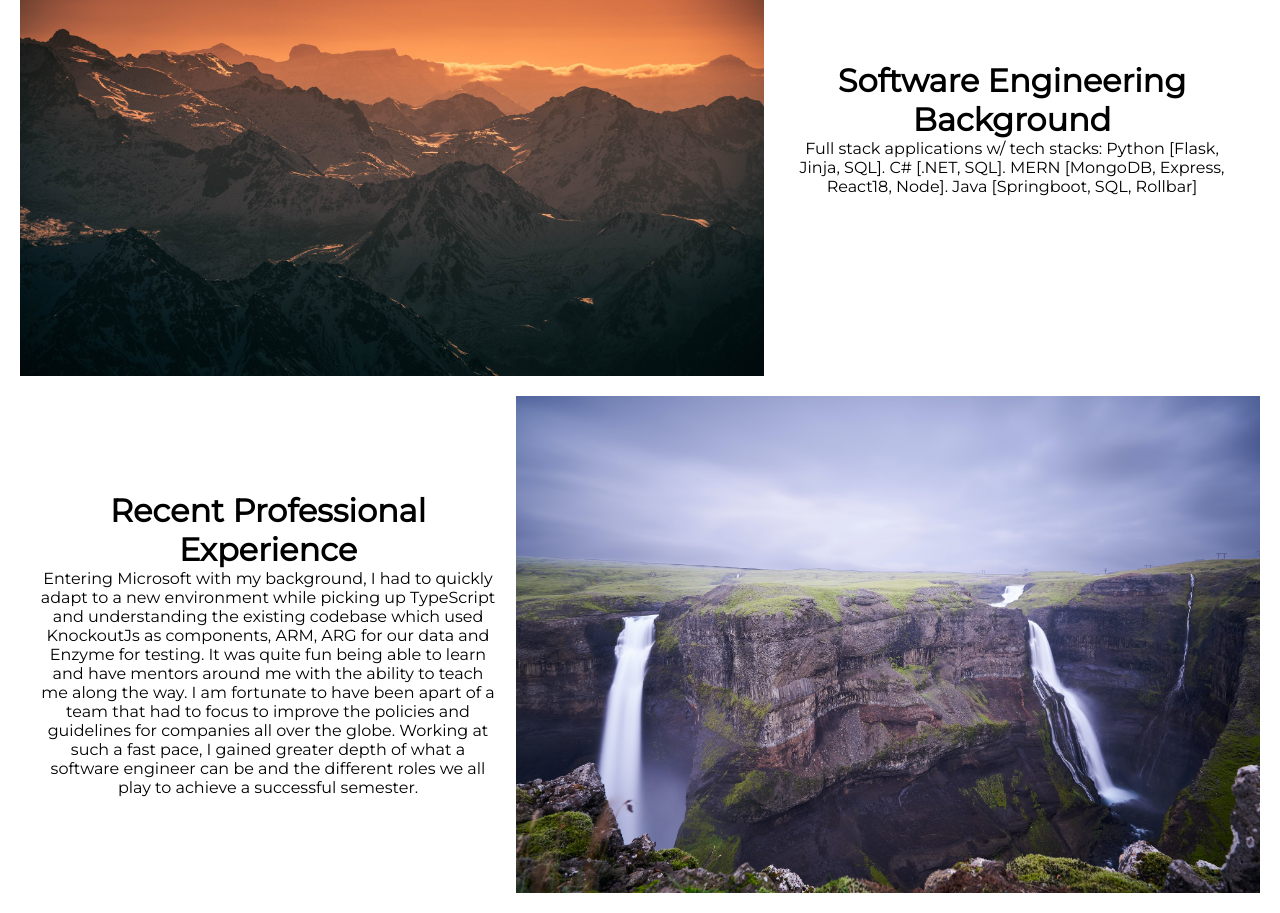
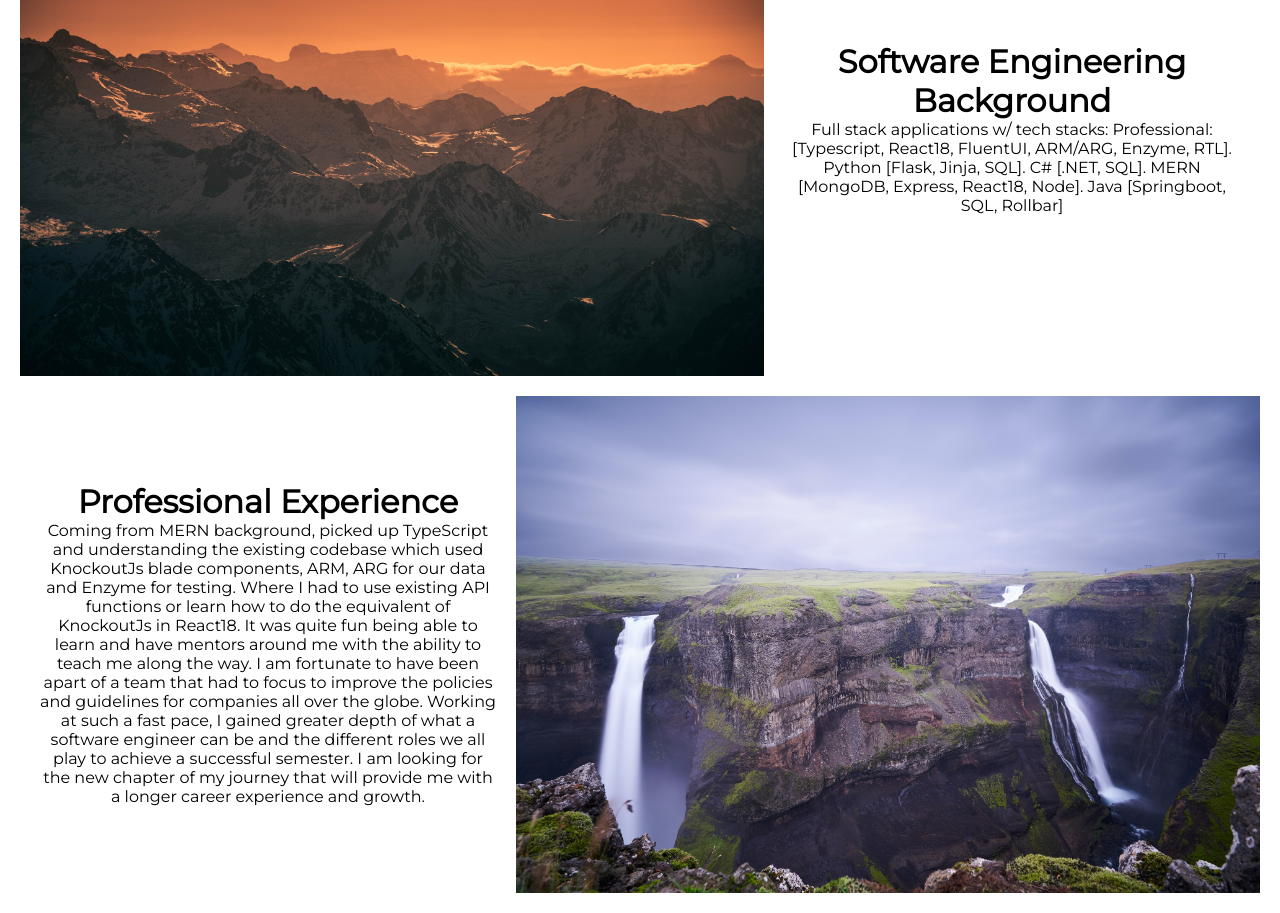
Before and after one commit to daniel-mar/REACT-landing-page, a React (Create React App) app: page / in a window 1280 px wide. Shown: the part 940-1853 px from the top of the page. Built offline with nearby package versions, Linux system fonts and the light colour scheme; a web font is replaced by a local one.

Commit message:
update professional experience stack

```diff
--- a/src/App.js
+++ b/src/App.js
@@ -20,11 +20,11 @@ function App() {
       {/* the slider accepts props: imageSrc, title, subtitle, flipped */}
       <Slider imageSrc={travel_02}
       title={"Software Engineering Background"}
-      subtitle={"Full stack applications w/ tech stacks: Python [Flask, Jinja, SQL]. C# [.NET, SQL]. MERN [MongoDB, Express, React18, Node]. Java [Springboot, SQL, Rollbar]"}
+      subtitle={"Full stack applications w/ tech stacks: Professional: [Typescript, React18, FluentUI, ARM/ARG, Enzyme, RTL]. Python [Flask, Jinja, SQL]. C# [.NET, SQL]. MERN [MongoDB, Express, React18, Node]. Java [Springboot, SQL, Rollbar]"}
       />
       <Slider imageSrc={travel_03}
-      title={"Recent Professional Experience"}
-      subtitle={"Entering Microsoft with my background, I had to quickly adapt to a new environment while picking up TypeScript and understanding the existing codebase which used KnockoutJs as components, ARM, ARG for our data and Enzyme for testing. \nIt was quite fun being able to learn and have mentors around me with the ability to teach me along the way. I am fortunate to have been apart of a team that had to focus to improve the policies and guidelines for companies all over the globe. Working at such a fast pace, I gained greater depth of what a software engineer can be and the different roles we all play to achieve a successful semester."}
+      title={"Professional Experience"}
+      subtitle={"Coming from MERN background, picked up TypeScript and understanding the existing codebase which used KnockoutJs blade components, ARM, ARG for our data and Enzyme for testing. Where I had to use existing API functions or learn how to do the equivalent of KnockoutJs in React18. It was quite fun being able to learn and have mentors around me with the ability to teach me along the way. I am fortunate to have been apart of a team that had to focus to improve the policies and guidelines for companies all over the globe. Working at such a fast pace, I gained greater depth of what a software engineer can be and the different roles we all play to achieve a successful semester. I am looking for the new chapter of my journey that will provide me with a longer career experience and growth."}
       flipped={true}
       />
     </div>
```
